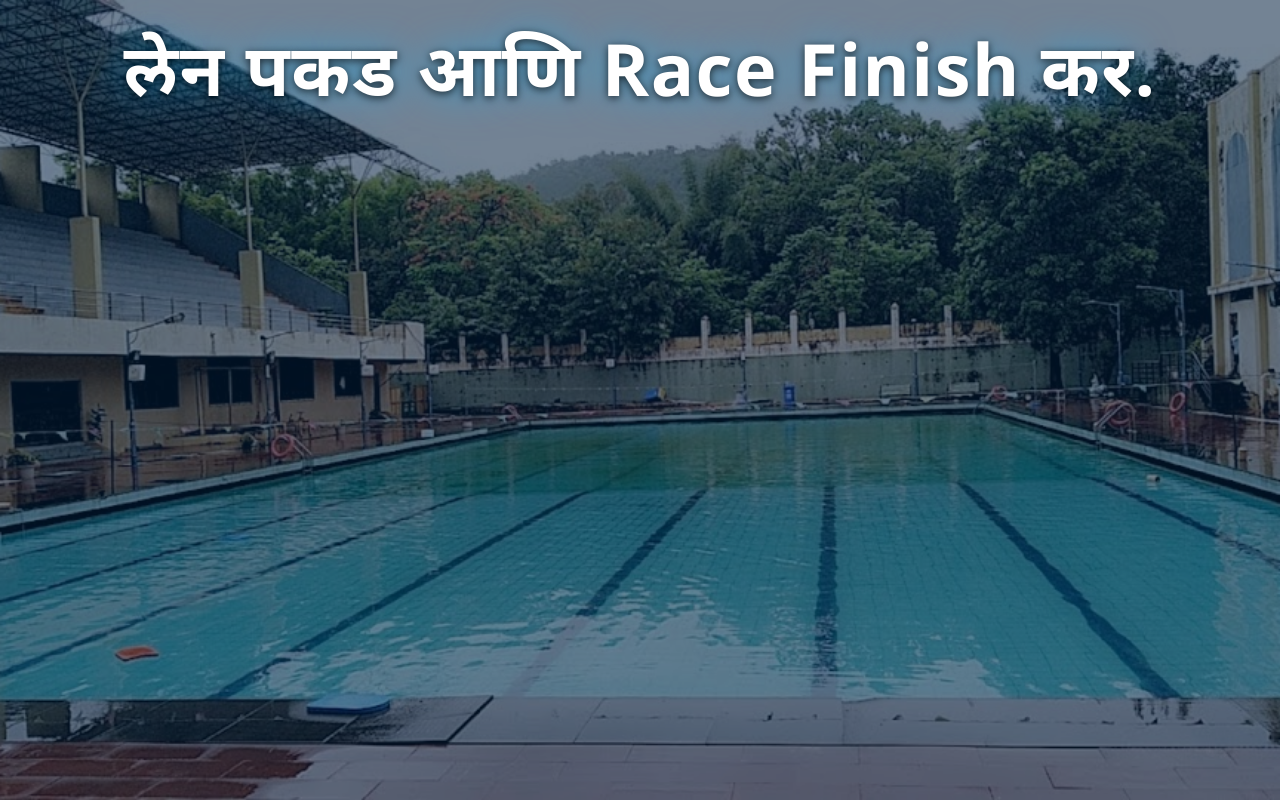
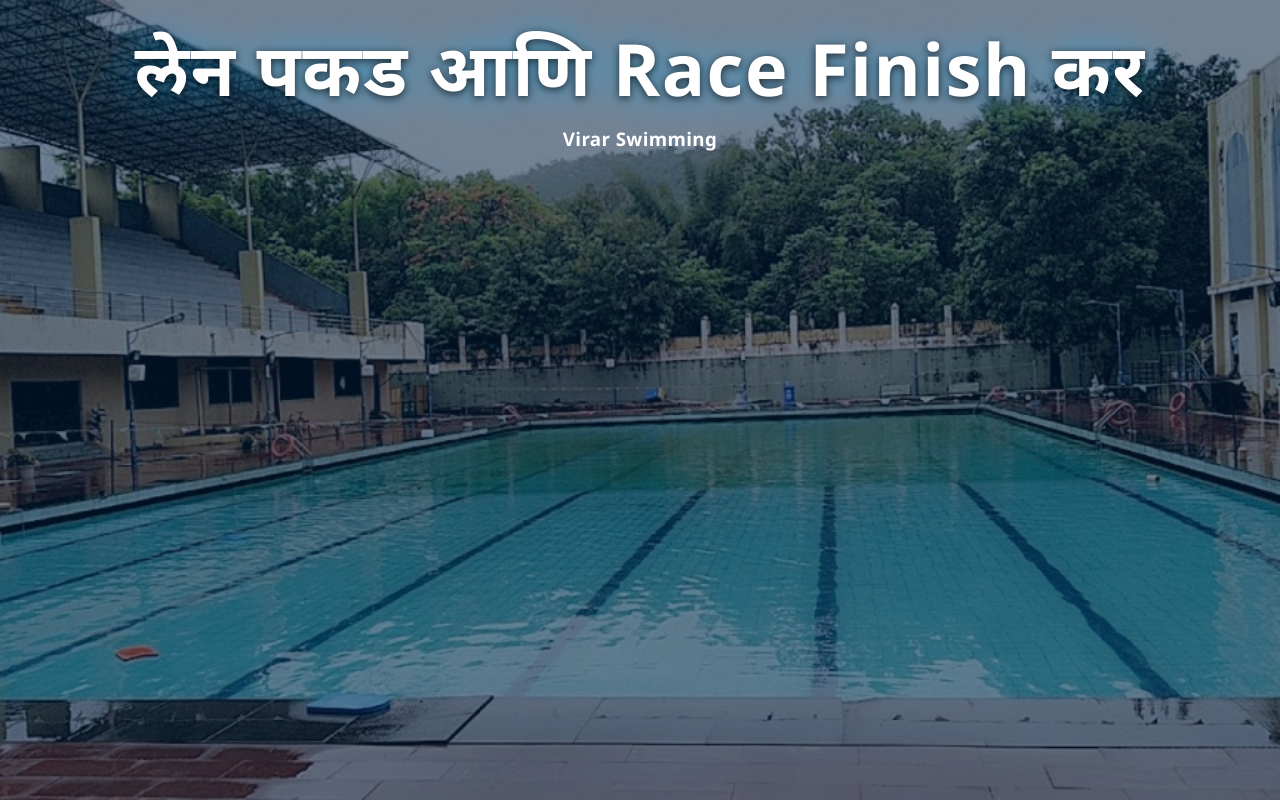
Before and after one commit to kunaljha1981/virarswimming, a plain HTML site: page index.html in a window 1280 px wide. Drawn offline with Linux system fonts and the light colour scheme.

```diff
--- a/index.html
+++ b/index.html
@@ -49,12 +49,21 @@
       letter-spacing: 0.02em;
       line-height: 1.3;
     }
+
+
+    h3 {
+      font-family: 'Noto Sans Devanagari', 'Segoe UI', Arial, sans-serif;
+      color: #ffffff;
+      letter-spacing: 0.02em;
+
+    }
   </style>
 </head>
 <body>
   <div class="overlay"></div>
   <div class="hero">
-    <h1>लेन पकड आणि Race Finish कर.</h1>
+    <h1>लेन पकड आणि Race Finish कर</h1>
+	<h3>Virar Swimming</h3>
   </div>
 </body>
 </html>
```
